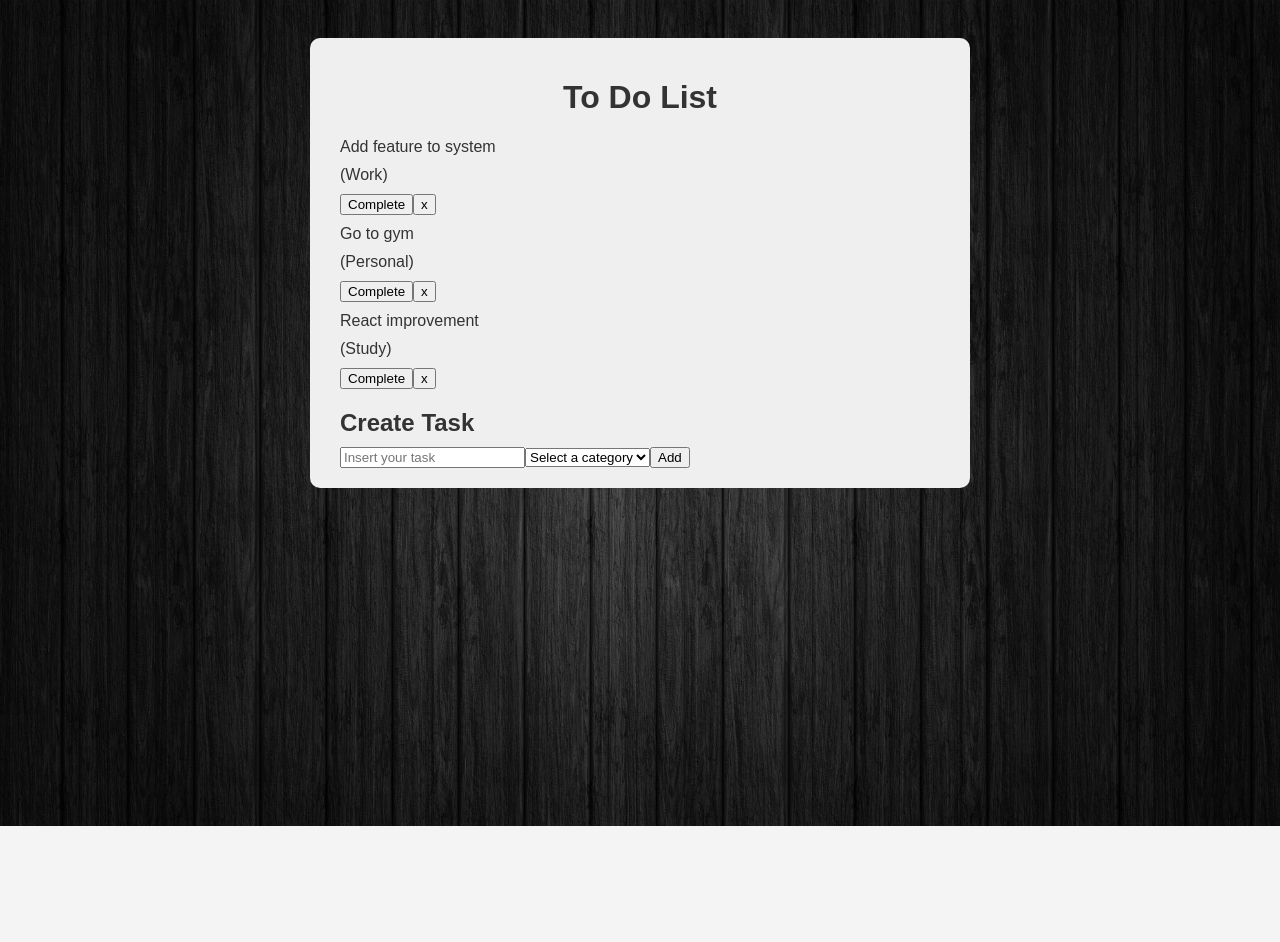
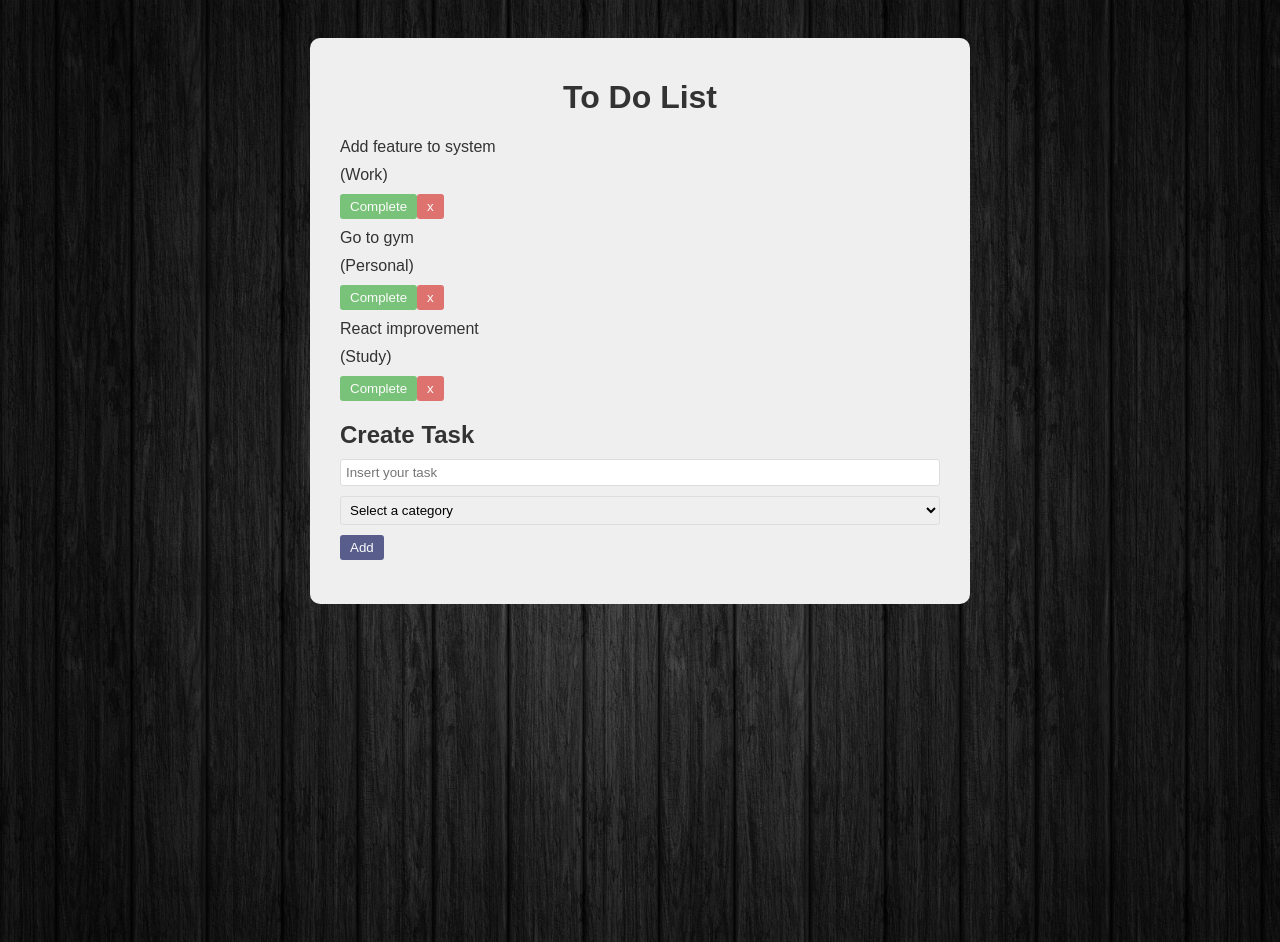
Before and after one commit to matheusnajjar/todo-list, a React (Vite) app: page / in a window 1280 px wide. Before the commit the page ends 826 px from the top, so only its background shows below. Built offline with nearby package versions, Linux system fonts and the light colour scheme.

Commit message:
feat: implements css for TodoForm

```diff
--- a/src/App.css
+++ b/src/App.css
@@ -31,3 +31,39 @@
 input {
   box-sizing: border-box;
 }
+
+button {
+  background-color: #333974;
+  color: white;
+  padding: 5px 10px;
+  border: none;
+  border-radius: 3px;
+  cursor: pointer;
+  opacity: 0.8;
+  transition: 0.3s;
+}
+
+button:hover {
+  opacity: 1;
+}
+
+.complete {
+  background-color: #5cb85c;
+}
+
+.remove {
+  background-color: #d9534f;
+}
+
+.todo-form {
+  padding-bottom: 1.5rem;
+}
+
+input,
+select {
+  padding: 5px;
+  margin-bottom: 10px;
+  border: 1px solid #ddd;
+  border-radius: 3px;
+  width: 100%;
+}
--- a/src/components/Todo.jsx
+++ b/src/components/Todo.jsx
@@ -10,8 +10,8 @@
           </p>
       </div>
         <div>
-          <button>Complete</button>
-          <button>x</button>
+          <button className='complete'>Complete</button>
+          <button className='remove'>x</button>
       </div>
     </div>
   )
```
